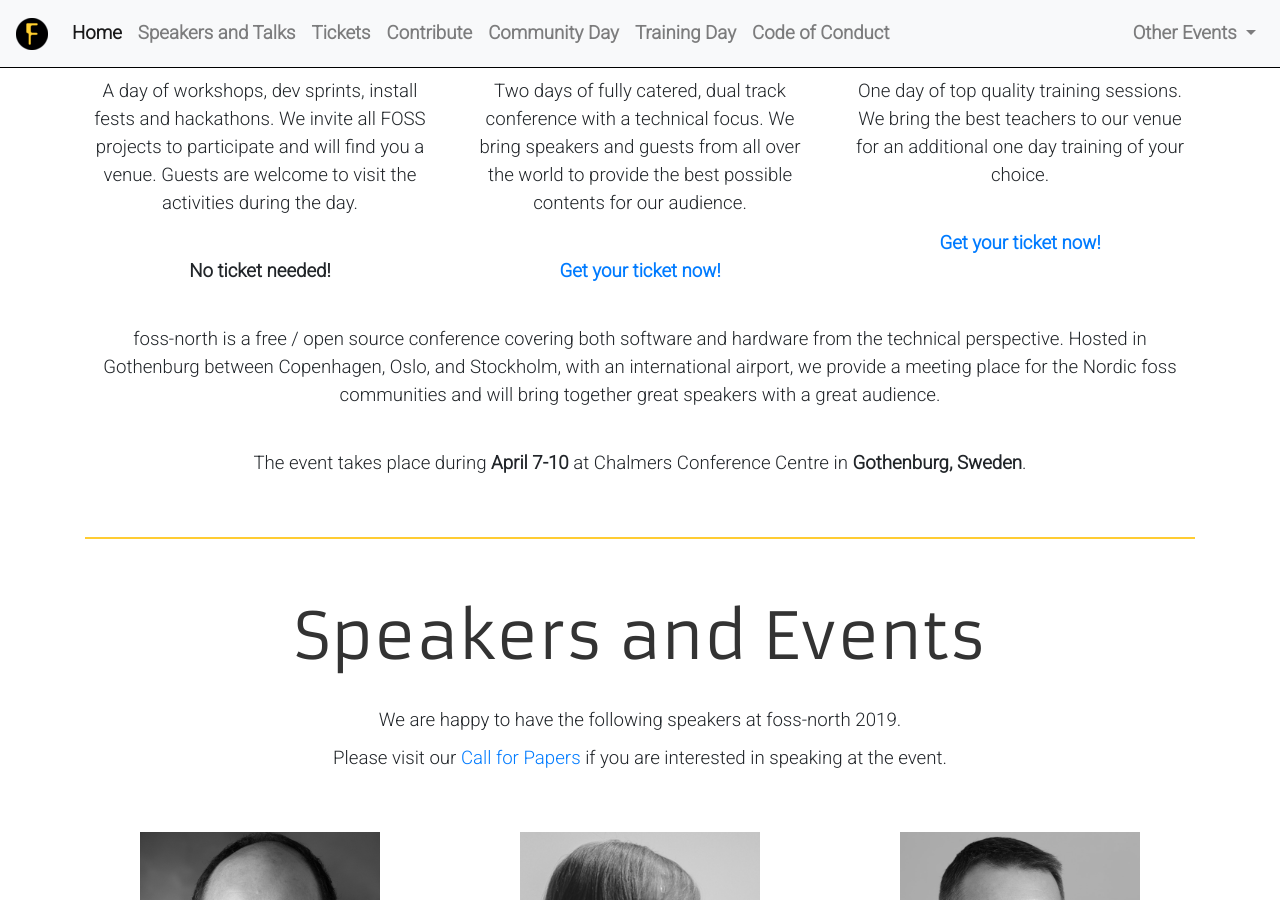
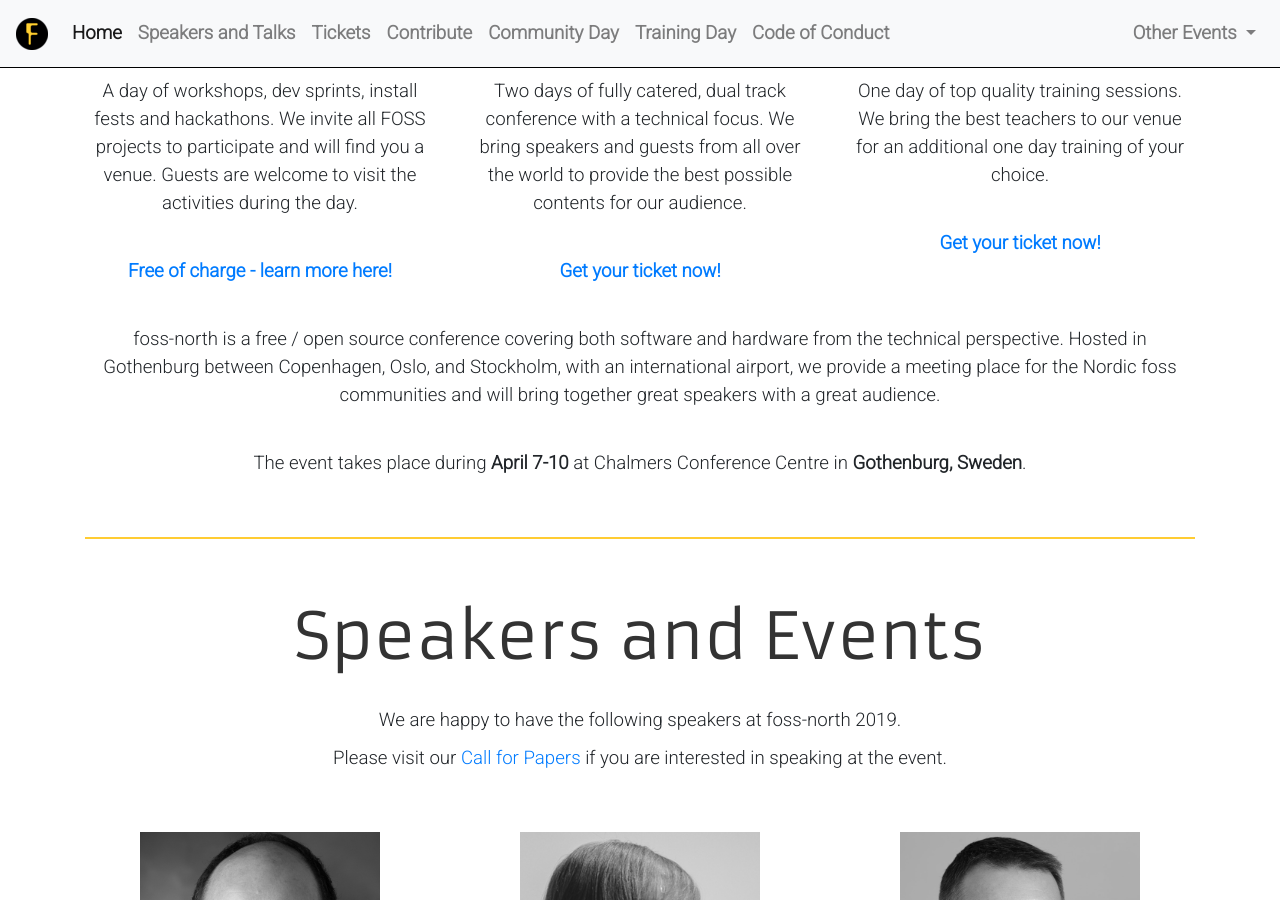
Before and after one commit to e8johan/foss-north-jekyll-2019, a Jekyll site: the page built from index.md, in a window 1280 px wide and 900 px high, scrolled down 719 px. Built offline with Jekyll 4.4.1, drawn with Linux system fonts in a browser that asks for light colours; nearby versions of some CDN libraries.

Commit message:
Clarified conditions for community day

```diff
--- a/index.md
+++ b/index.md
@@ -17,7 +17,7 @@ order: 10
         <div class="toptitle">Community Day</div>
         <div class="topsub">April 7</div>
         <p>A day of workshops, dev sprints, install fests and hackathons. We invite all FOSS projects to participate and will find you a venue. Guests are welcome to visit the activities during the day.</p>
-        <p><b>No ticket needed!</b></p>
+        <p><b><a href="community-day.html">Free of charge - learn more here!</a></b></p>
     </div>
     <div class="col-md-4">
         <div class="toptitle">Conference Days</div>
```
Also changed, not shown: community-day.md (+1 -1 lines).
